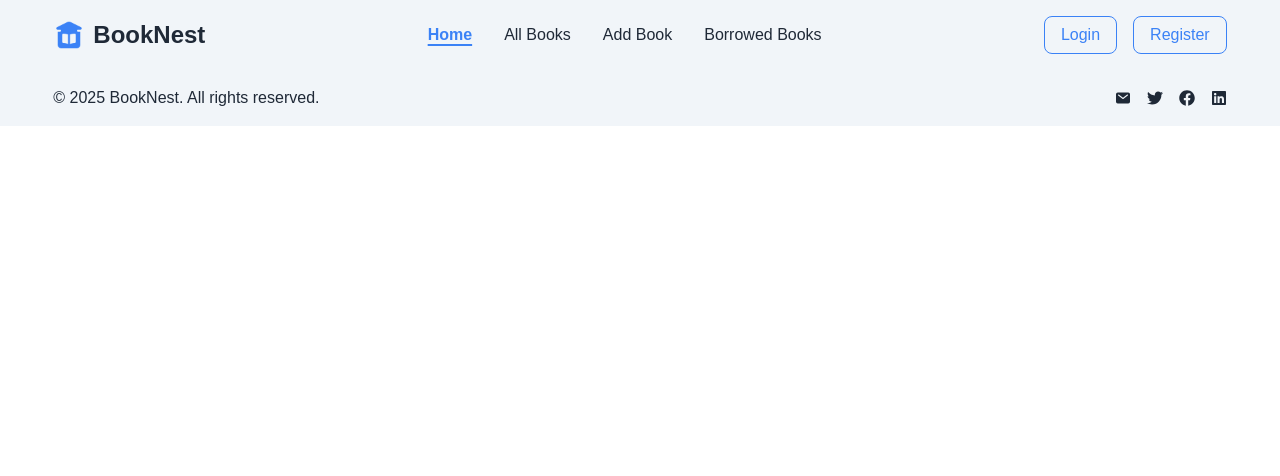
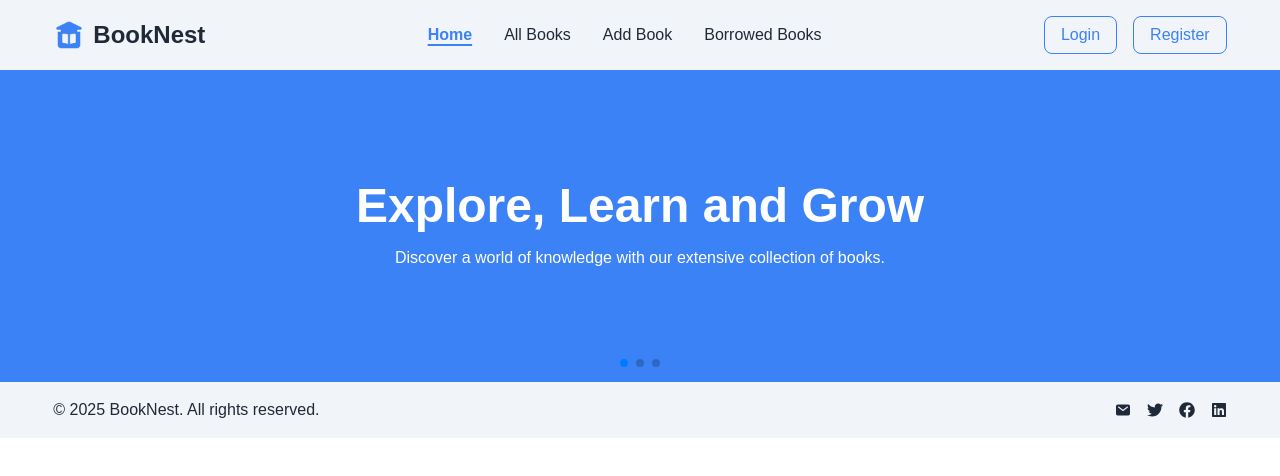
Before and after one commit to RaisulKayesRaka/BookNest-Client, a React (Vite) app: page / in a window 1280 px wide. Shown: the top 476 px of the page. Built offline with nearby package versions, Linux system fonts and the light colour scheme.

Commit message:
Add Banner

```diff
--- a/package.json
+++ b/package.json
@@ -14,7 +14,8 @@
     "react-dom": "^18.3.1",
     "react-helmet-async": "^2.0.5",
     "react-icons": "^5.4.0",
-    "react-router-dom": "^7.1.1"
+    "react-router-dom": "^7.1.1",
+    "swiper": "^11.2.0"
   },
   "devDependencies": {
     "@eslint/js": "^9.17.0",
--- a/src/App.jsx
+++ b/src/App.jsx
@@ -1,3 +1,4 @@
+import { Outlet } from "react-router-dom";
 import Footer from "./components/Footer";
 import Navbar from "./components/Navbar";
 
@@ -5,6 +6,7 @@ function App() {
   return (
     <>
       <Navbar />
+      <Outlet />
       <Footer />
     </>
   );
--- /dev/null
+++ b/src/components/Banner.jsx
@@ -0,0 +1,41 @@
+import { Swiper, SwiperSlide } from "swiper/react";
+import "swiper/css";
+import "swiper/css/pagination";
+import "swiper/css/navigation";
+import { Pagination, Navigation, Keyboard } from "swiper/modules";
+import Slide from "./Slide";
+
+export default function Banner() {
+  return (
+    <Swiper
+      slidesPerView={1}
+      spaceBetween={30}
+      loop={true}
+      pagination={{ clickable: true }}
+      keyboard={{ enabled: true }}
+      modules={[Pagination, Navigation, Keyboard]}
+      className="mySwiper"
+      aria-label="Visa Navigator Carousel"
+    >
+      <SwiperSlide>
+        <Slide
+          title="Explore, Learn and Grow"
+          subtitle="Discover a world of knowledge with our extensive collection of
+            books."
+        />
+      </SwiperSlide>
+      <SwiperSlide>
+        <Slide
+          title="Simple, Fast, Convenient"
+          subtitle="With Just a click, borrow your favorite books and track their dates effortlessly."
+        />
+      </SwiperSlide>
+      <SwiperSlide>
+        <Slide
+          title="Become a Member Today"
+          subtitle="Join our community of book enthusiasts and unleash your reading journey."
+        />
+      </SwiperSlide>
+    </Swiper>
+  );
+}
--- /dev/null
+++ b/src/components/Slide.jsx
@@ -0,0 +1,19 @@
+import PropTypes from "prop-types";
+
+export default function Slide({ title, subtitle }) {
+  return (
+    <section className="flex items-center justify-center bg-blue-500 text-white">
+      <div className="mx-auto my-16 w-11/12 max-w-screen-xl space-y-4 text-center sm:my-20 md:my-24 lg:my-28">
+        <h2 className="text-3xl font-semibold sm:text-4xl md:text-5xl">
+          {title}
+        </h2>
+        <p className="mx-auto max-w-prose">{subtitle}</p>
+      </div>
+    </section>
+  );
+}
+
+Slide.propTypes = {
+  title: PropTypes.string.isRequired,
+  subtitle: PropTypes.string.isRequired,
+};
--- /dev/null
+++ b/src/pages/Home.jsx
@@ -0,0 +1,13 @@
+import { Helmet } from "react-helmet-async";
+import Banner from "../components/Banner";
+
+export default function Home() {
+  return (
+    <>
+      <Helmet>
+        <title>BookNest</title>
+      </Helmet>
+      <Banner />
+    </>
+  );
+}
```
Also changed, not shown: src/main.jsx (+7 -0 lines), 1 other file (tests, documents, lock files or other folders).
